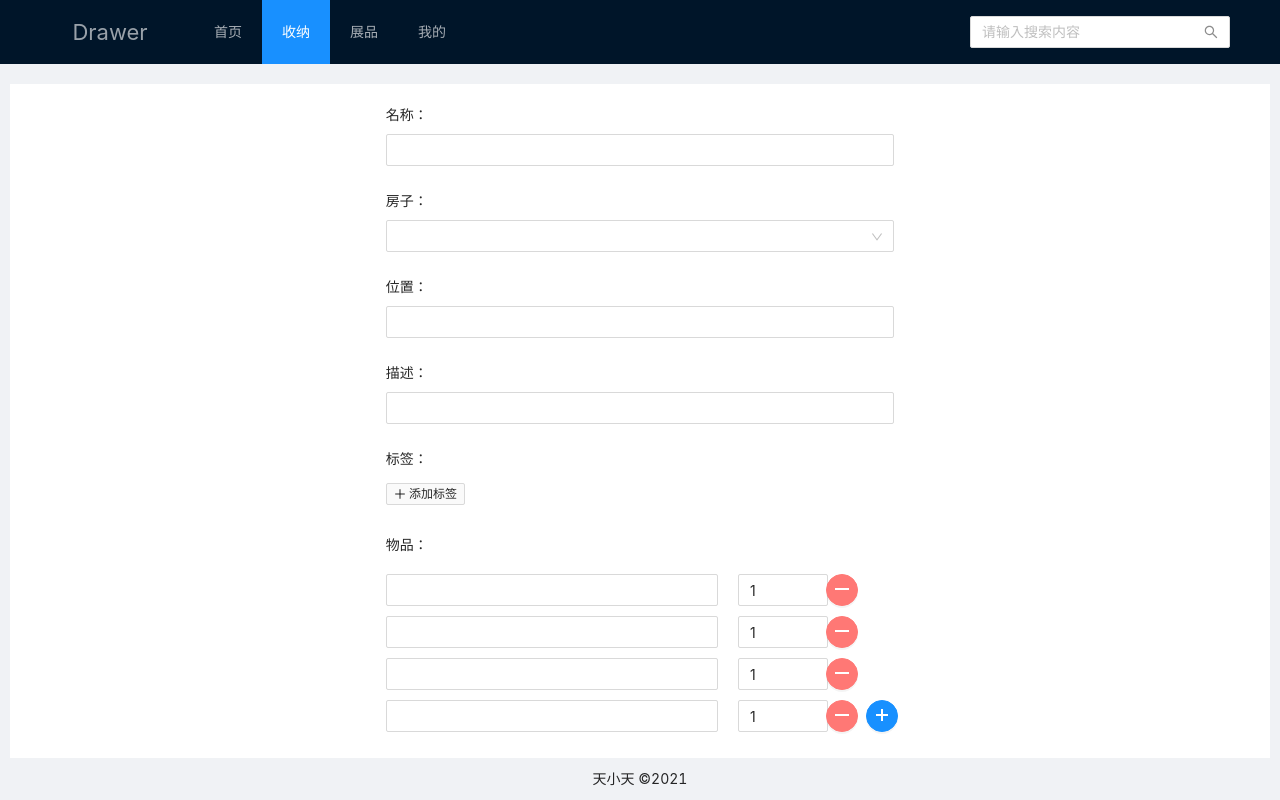
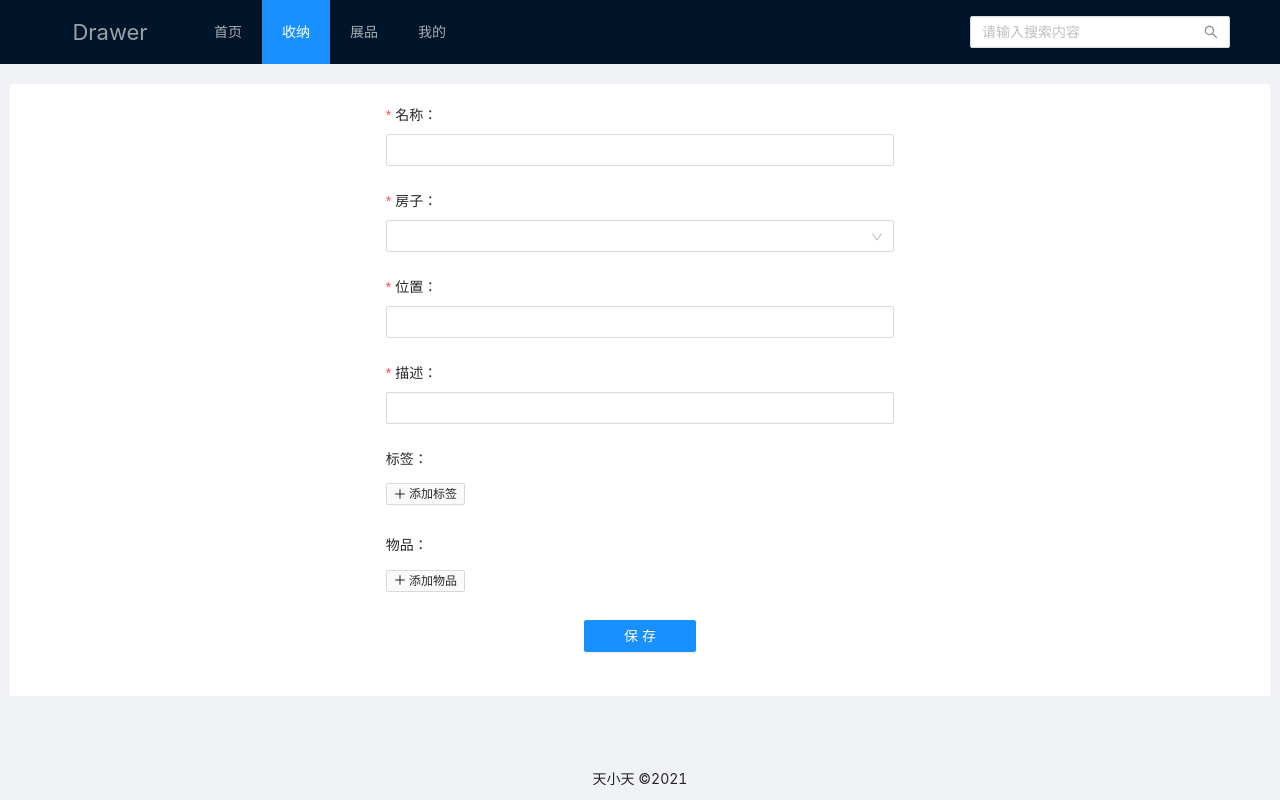
Before and after one commit to jiangzetian/Drawer, a Vue app: page /list/add in a window 1280 px wide. Built offline with nearby package versions, Linux system fonts and the light colour scheme.

Commit message:
添加收纳区功能

```diff
--- a/src/components/DynamicInput/index.vue
+++ b/src/components/DynamicInput/index.vue
@@ -1,11 +1,57 @@
 <template>
-
+    <a-space direction="vertical" style="width: 100%" v-if="data.length>0">
+        <a-row class="item-row" :gutter="20"  v-for="(item,index) in data" :key="index">
+            <a-col :span="16">
+                <a-input :maxLength="10" v-model:value="item.name" @blur="inputBlur(item.name)"/>
+            </a-col>
+            <a-col :span="4">
+                <a-input-number :min="1" v-model:value="item.count" />
+            </a-col>
+            <a-col :span="4">
+                <a-space>
+                    <a-button type="danger" shape="circle" @click="ItemInputDelBtn(index)">
+                        <template #icon><MinusOutlined /></template>
+                    </a-button>
+                    <a-button type="primary" shape="circle" v-if="index+1==data.length" @click="ItemInputAddBtn(index)">
+                        <template #icon><PlusOutlined /></template>
+                    </a-button>
+                </a-space>
+            </a-col>
+        </a-row>
+    </a-space>
+    <a-tag v-else @click="addInput">
+        <plus-outlined /> 添加物品
+    </a-tag>
 </template>
 
-<script>
-    export default {
-        name: "index"
-    }
+<script lang="ts">
+    import {defineComponent} from 'vue'
+    import {PlusOutlined,MinusOutlined} from '@ant-design/icons-vue';
+    import dynamicInput from './js/index';
+    export default defineComponent({
+        components:{
+            PlusOutlined,
+            MinusOutlined
+        },
+        emits:['change'],
+        setup(props,context){
+            const {
+                data,
+                addInput,
+                ItemInputAddBtn,
+                ItemInputDelBtn,
+                inputBlur,
+            } = dynamicInput(props,context);
+
+            return {
+                data,
+                addInput,
+                ItemInputAddBtn,
+                ItemInputDelBtn,
+                inputBlur,
+            }
+        }
+    })
 </script>
 
 <style scoped>
--- a/src/components/DynamicInput/js/index.ts
+++ b/src/components/DynamicInput/js/index.ts
@@ -0,0 +1,49 @@
+import {ref,watch} from 'vue'
+import { message } from 'ant-design-vue';
+
+export default function dynamicInput(props: any,context: any) {
+    const data: any = ref([])
+    //添加输入
+    const addInput = ()=>{
+        data.value.push({
+            name:'',
+            count:1,
+        });
+    };
+    //输入框失去焦点
+    const inputBlur = (e: string)=>{
+        if(!e){
+            message.config({
+                maxCount:1,
+            });
+            message.error('请输入内容');
+            return false;
+        }
+        return true;
+    }
+    //输入框添加按钮
+    const ItemInputAddBtn = (index: number)=>{
+        if(inputBlur(data.value[index].name)){
+            data.value.push({
+                name:'',
+                count:1,
+            });
+        }
+    };
+    //输入框删除按钮
+    const ItemInputDelBtn = (index: number)=>{
+        data.value.splice(index,1);
+    };
+
+    watch(data.value, (newValue: any, oldValue: any) => {
+        context.emit('change',[...newValue])
+    });
+
+    return {
+        data,
+        addInput,
+        ItemInputAddBtn,
+        ItemInputDelBtn,
+        inputBlur,
+    }
+}
--- a/src/components/DynamicTags/js/index.ts
+++ b/src/components/DynamicTags/js/index.ts
@@ -1,6 +1,6 @@
-import {nextTick,ref} from 'vue'
+import {ref,nextTick,watch} from 'vue'
 
-function dynamicTags(props: any,context: any) {
+export default function dynamicTags(props: any,context: any) {
     //输入框Dom
     const inputDom: any = ref(null);
     //标签数据
@@ -19,9 +19,8 @@ function dynamicTags(props: any,context: any) {
         tags.value.splice(index, 1);
         if (tags.value.length + 1 > props.maxLength) {
             btnVisible.value = false;
-        } else {
-            btnVisible.value = true;
         }
+        btnVisible.value = true;
     };
     //显示输入框
     const showInput = () => {
@@ -41,15 +40,16 @@ function dynamicTags(props: any,context: any) {
         if (inputValue.value.trim()) {
             tags.value.push(inputValue.value);
         }
-
         if (tags.value.length + 1 > props.maxLength) {
             btnVisible.value = false;
         }
-
         inputVisible.value = false;
         inputValue.value = '';
+    };
+
+    watch(tags.value, (newValue, oldValue) => {
         context.emit("change", [...tags.value]);
-    };
+    });
 
     return {
         inputDom,//输入框Dom
@@ -63,5 +63,3 @@ function dynamicTags(props: any,context: any) {
         handleInputConfirm,
     }
 }
-
-export default dynamicTags;
--- a/src/views/Home/index.vue
+++ b/src/views/Home/index.vue
@@ -1,5 +1,8 @@
 <template>
   <div class="home">
+    <section style="width: 50%">
+
+    </section>
   </div>
 </template>
 
--- a/src/views/List/add.vue
+++ b/src/views/List/add.vue
@@ -1,11 +1,11 @@
 <template>
     <a-row type="flex" justify="center">
         <a-col :sm="24" :md="10">
-            <a-form :model="form" layout="vertical" :wrapperCol="{span:24}">
-                <a-form-item label="名称：">
-                    <a-input v-model:value="form.name" />
+            <a-form :model="form" :rules="rules" ref="formDom" :wrapperCol="{span:24}" layout="vertical" >
+                <a-form-item label="名称：" name="name">
+                    <a-input v-model:value="form.name" autocomplete="off" />
                 </a-form-item>
-                <a-form-item label="房子：">
+                <a-form-item label="房子：" name="house">
                     <a-select v-model:value="form.house" placeholder="">
                         <a-select-option value="1">
                             房子一
@@ -15,39 +15,22 @@
                         </a-select-option>
                     </a-select>
                 </a-form-item>
-                <a-form-item label="位置：">
-                    <a-input v-model:value="form.position" />
+                <a-form-item label="位置：" name="position">
+                    <a-input v-model:value="form.position" autocomplete="off"/>
                 </a-form-item>
-                <a-form-item label="描述：">
-                    <a-input v-model:value="form.desc" />
+                <a-form-item label="描述：" name="desc">
+                    <a-input v-model:value="form.desc" autocomplete="off"/>
                 </a-form-item>
-                <a-form-item label="标签：">
+                <a-form-item label="标签：" name="tages">
                     <DynamicTags :maxLength="3" :inputMaxLenght="6" @change="tagsChange" />
                 </a-form-item>
-                <a-form-item label="物品：">
-                    <a-row class="item-row" :gutter="20"  v-for="(item,index) in 4" :key="index">
-                        <a-col :span="16">
-                            <a-input v-model:value="form.desc" />
-                        </a-col>
-                        <a-col :span="4">
-                            <a-input-number  :value="1" :min="1" :defaultValue="1" />
-                        </a-col>
-                        <a-col :span="4">
-                            <a-space>
-                                <a-button type="danger" shape="circle">
-                                    <template #icon><MinusOutlined /></template>
-                                </a-button>
-                                <a-button type="primary" shape="circle" v-if="index===3">
-                                    <template #icon><PlusOutlined /></template>
-                                </a-button>
-                            </a-space>
-                        </a-col>
-                    </a-row>
+                <a-form-item label="物品：" name="things">
+                    <DynamicInput @change="thingsChange" />
                 </a-form-item>
                 <a-form-item>
                     <a-row type="flex" justify="center" :gutter="20">
                         <a-col :span="6">
-                            <a-button block type="primary">保存</a-button>
+                            <a-button block type="primary" @click="onSubmit">保存</a-button>
                         </a-col>
                     </a-row>
                 </a-form-item>
@@ -61,13 +44,15 @@
     import {ref} from 'vue'
     import {PlusOutlined,MinusOutlined} from '@ant-design/icons-vue';
     import DynamicTags from '@/components/DynamicTags/index.vue'
+    import DynamicInput from '@/components/DynamicInput/index.vue'
     export default {
         components: {
-            PlusOutlined,
-            MinusOutlined,
-            DynamicTags
+            DynamicTags,
+            DynamicInput
         },
         setup(){
+            //输入框Dom
+            const formDom: any = ref(null);
             const form = ref({
                 name:'',
                 house:'',
@@ -76,12 +61,53 @@
                 tags:[],
                 things:[],
             });
+            const rules= ref({
+                name: [
+                    {required: true,message: '请输入收纳区名称', trigger: 'blur'},
+                    {min:1, max: 8, message: '收纳区名称3~8长度', trigger: 'blur'},
+                ],
+                house:[
+                    {required: true,message: '请选择收纳区所在房子', trigger: 'blur'},
+                ],
+                position:[
+                    {required: true,message: '请输入收纳区所在位置', trigger: 'blur'},
+                ],
+                desc:[
+                    {required: true,message: '请输入收纳区描述文字', trigger: 'blur'},
+                    {min:1, max: 15,message: '收纳区描述1~15长度', trigger: 'blur'},
+                ],
+                // things:[
+                //     {required: true,message: '请输入收纳区物品', trigger: 'blur'},
+                // ],
+            })
+
             const tagsChange = (e: any)=>{
+                form.value.tags = e;
                 console.log(e)
             }
+            const thingsChange = (e: any) =>{
+                form.value.things = e;
+                console.log(e)
+            }
+
+            const onSubmit = ()=>{
+                formDom.value.validate()
+                    .then(() => {
+                        console.log('values',form.value);
+                    })
+                    .catch((error: any )=> {
+                        console.log('error', error);
+                    });
+            }
+
+
             return {
+                formDom,
+                rules,
                 form,
-                tagsChange
+                tagsChange,
+                thingsChange,
+                onSubmit,
             }
         }
     }
```
Also changed, not shown: src/components/DynamicTags/index.vue (+4 -4 lines).
